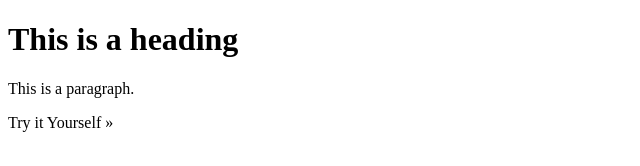
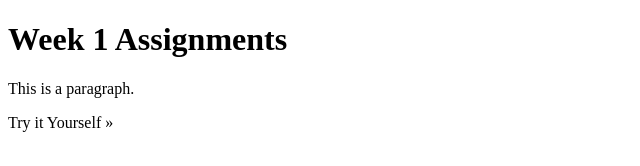
Before and after one commit to IBrickhouse/ibrickhouse.github.io, a plain HTML site: page Week 1.html in a window 1280 px wide. Shown: the whole page, without its empty margins (0-640 px from the left). Drawn offline with Linux system fonts and the light colour scheme.

Commit message:
Edited week 1 page

```diff
--- a/Week 1.html
+++ b/Week 1.html
@@ -3,7 +3,7 @@
 <title>HTML Tutorial</title>
 <body>
 
-<h1>This is a heading</h1>
+<h1>Week 1 Assignments</h1>
 <p>This is a paragraph.</p>
 
 </body>
```
